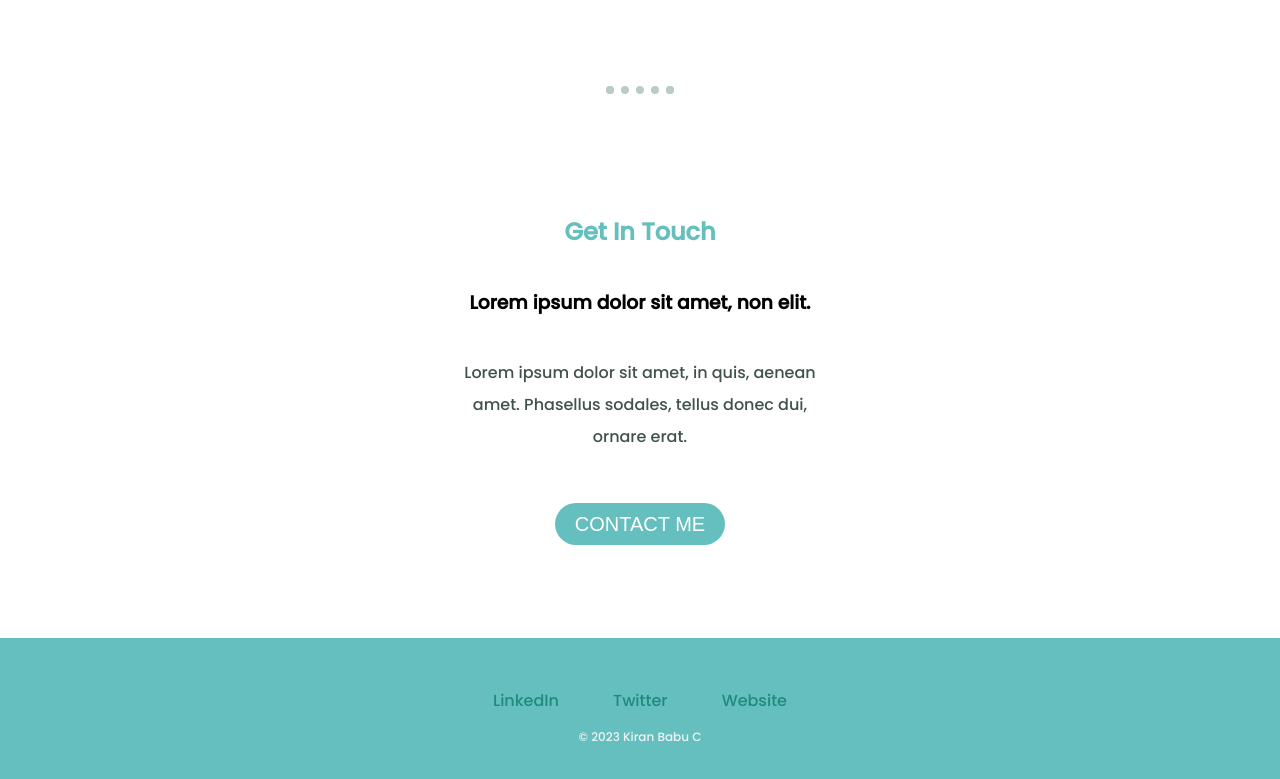
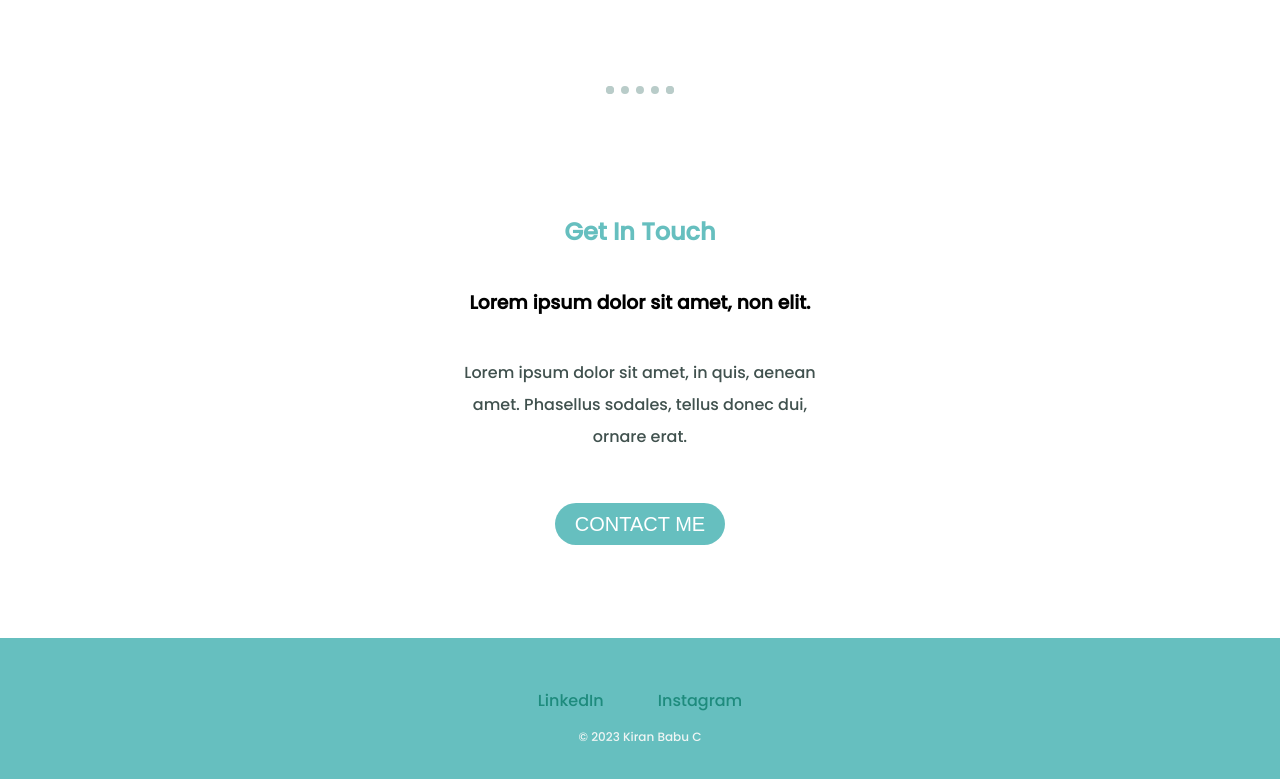
Before and after one commit to kirancbabu/profile, a plain HTML site: page index.html in a window 1280 px wide. Shown: the part 2026-2805 px from the top of the page. Drawn offline with Linux system fonts and the light colour scheme; a web font is replaced by a local one.

Commit message:
Update index.html

```diff
--- a/index.html
+++ b/index.html
@@ -50,9 +50,8 @@
 
 
         <div class="bottom-container">
-            <a class="footer-link" href="https://www.linkedin.com/">LinkedIn</a>
-            <a class="footer-link" href="https://twitter.com/">Twitter</a>
-            <a class="footer-link" href="https://www.appbrewery.co/">Website</a>
+            <a class="footer-link" href="https://www.linkedin.com/in/kiranbabuc2005/">LinkedIn</a>
+            <a class="footer-link" href="https:https://www.instagram.com/kiran_c_babu/">Instagram</a>
             <p class="copyright" >© 2023 Kiran Babu C</p>
         </div>
     </body>
```
